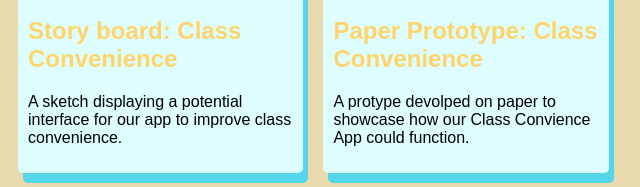
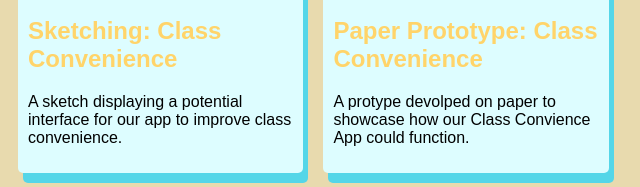
Before and after one commit to alexhutton28/alexhutton28.github.io, a plain HTML site: page index.html in a window 1280 px wide. Shown: the part 821-1008 px from the top of the page, 0-640 px from the left. Drawn offline with Linux system fonts and the light colour scheme.

Commit message:
Add files via upload

```diff
--- a/index.html
+++ b/index.html
@@ -56,7 +56,7 @@
             <section class="assignment">
                 <a href="files/ClassConvience.pdf"><img src="images/classConvience.png"></a>
                 <section class="assignment-details">
-                    <a href="files/ClassConvience.pdf"><h2>Story board: Class Convenience</h2></a>
+                    <a href="files/ClassConvience.pdf"><h2>Sketching: Class Convenience</h2></a>
                     <p>
                         A sketch displaying a potential interface for our app to improve class convenience.
                     </p>
```
